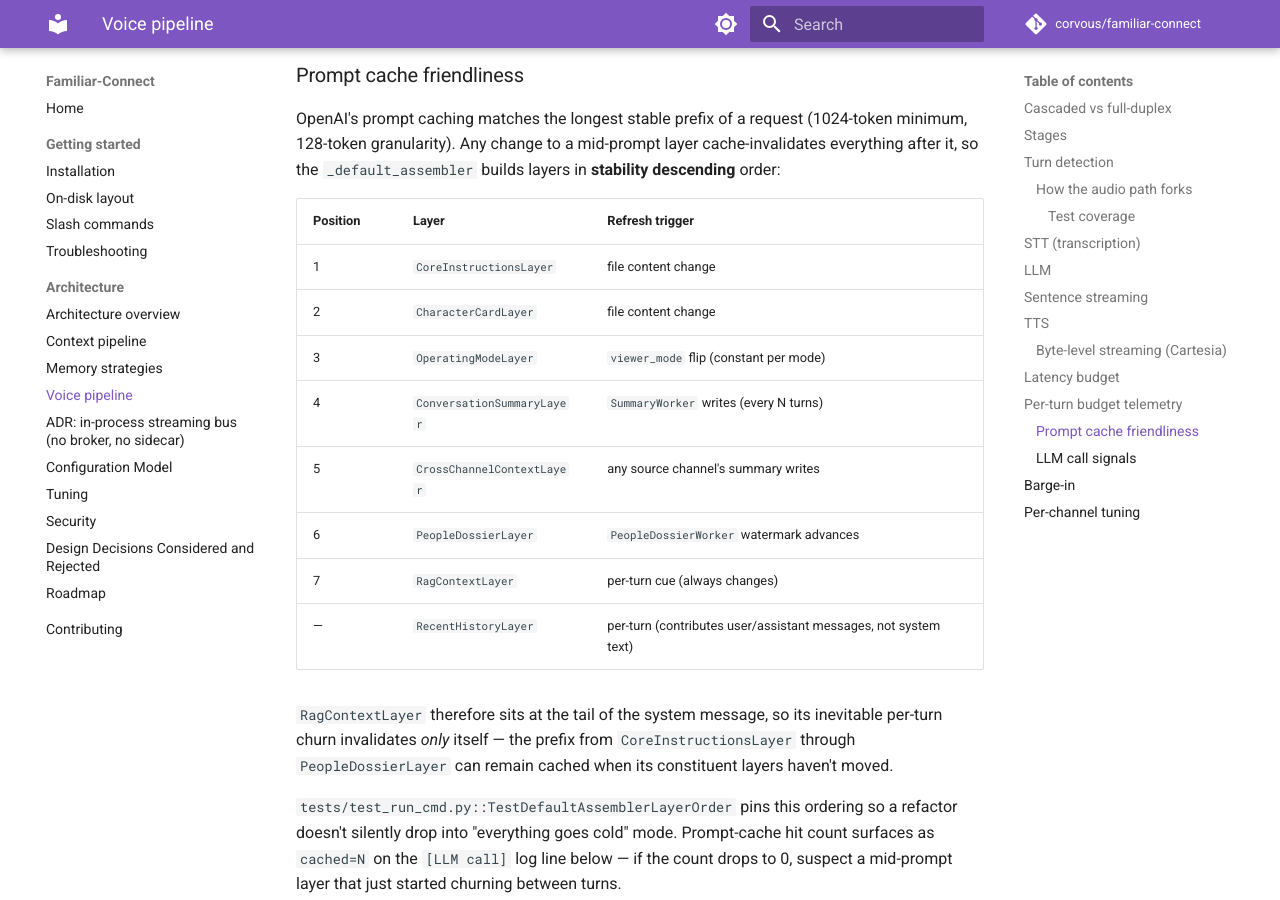
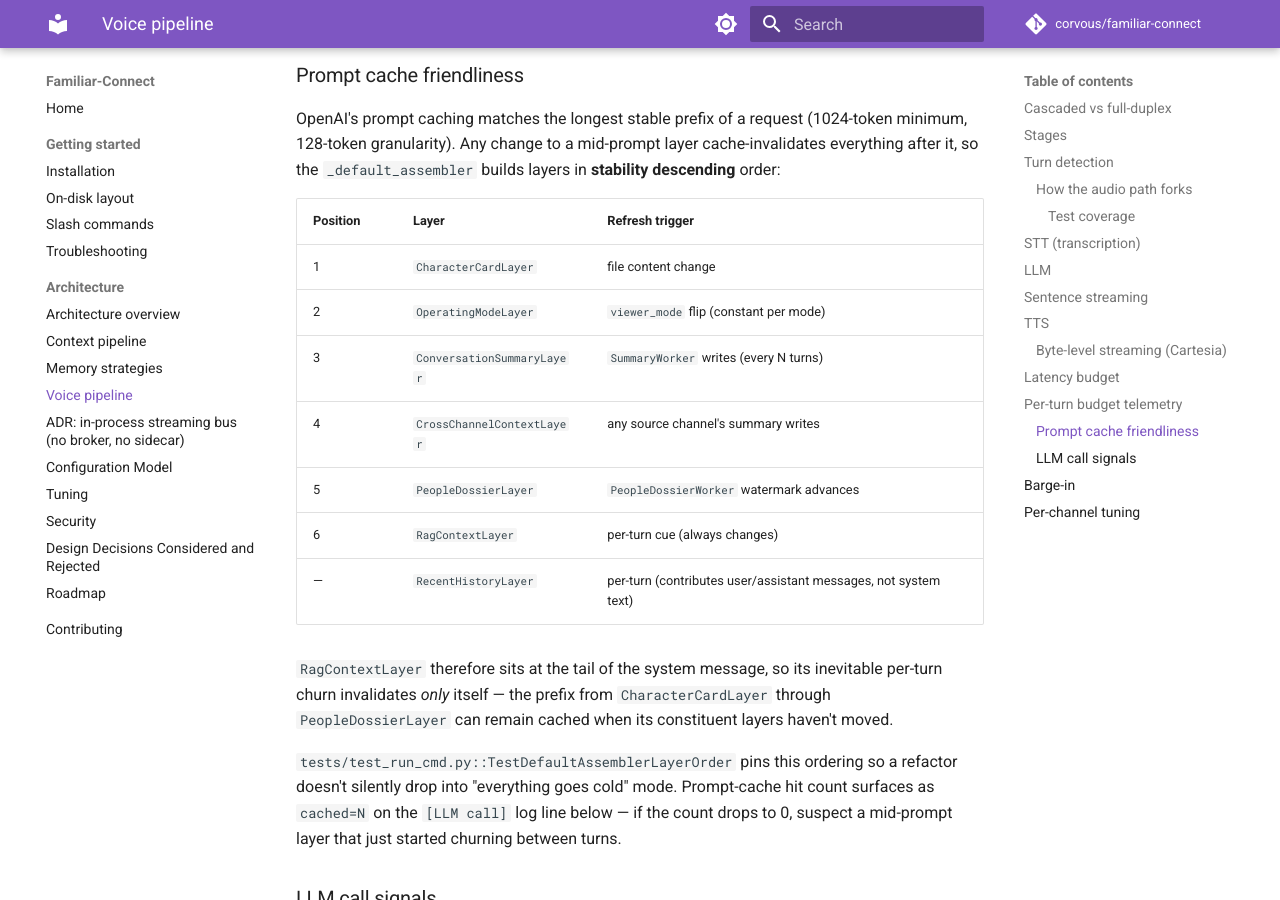
Before and after one commit to CorVous/Familiar-Connect, an MkDocs documentation site: the page built from docs/architecture/voice-pipeline.md, in a window 1280 px wide and 900 px high, scrolled down 7360 px. Built offline with MkDocs 1.6.1 and Material for MkDocs 9.7.7, drawn with Linux system fonts in a browser that asks for light colours; comment, search, counter and statistics services are not loaded.

Commit message:
Fold core_instructions.md into character.md
Drop the always-on shared `_default/core_instructions.md` and the
`CoreInstructionsLayer` that loaded it; persona and operational
essentials (silence token, first-person, conciseness) now live in
one per-familiar `character.md`. The UI configurator no longer needs
a separate "Core Instructions" field alongside the character card.

The bare-minimum starter ships at `data/familiars/_default/character.md`
and rides along with the existing `cp -r data/familiars/_default …`
bootstrap path.

https://claude.ai/code/session_01Kw7a3uFz3BqVYVdz6DYETn

```diff
--- a/docs/architecture/voice-pipeline.md
+++ b/docs/architecture/voice-pipeline.md
@@ -345,18 +345,17 @@ mid-prompt layer cache-invalidates everything after it, so the
 
 | Position | Layer | Refresh trigger |
 |---|---|---|
-| 1 | `CoreInstructionsLayer` | file content change |
-| 2 | `CharacterCardLayer` | file content change |
-| 3 | `OperatingModeLayer` | `viewer_mode` flip (constant per mode) |
-| 4 | `ConversationSummaryLayer` | `SummaryWorker` writes (every N turns) |
-| 5 | `CrossChannelContextLayer` | any source channel's summary writes |
-| 6 | `PeopleDossierLayer` | `PeopleDossierWorker` watermark advances |
-| 7 | `RagContextLayer` | per-turn cue (always changes) |
+| 1 | `CharacterCardLayer` | file content change |
+| 2 | `OperatingModeLayer` | `viewer_mode` flip (constant per mode) |
+| 3 | `ConversationSummaryLayer` | `SummaryWorker` writes (every N turns) |
+| 4 | `CrossChannelContextLayer` | any source channel's summary writes |
+| 5 | `PeopleDossierLayer` | `PeopleDossierWorker` watermark advances |
+| 6 | `RagContextLayer` | per-turn cue (always changes) |
 | — | `RecentHistoryLayer` | per-turn (contributes user/assistant messages, not system text) |
 
 `RagContextLayer` therefore sits at the tail of the system message,
 so its inevitable per-turn churn invalidates *only* itself — the
-prefix from `CoreInstructionsLayer` through `PeopleDossierLayer` can
+prefix from `CharacterCardLayer` through `PeopleDossierLayer` can
 remain cached when its constituent layers haven't moved.
 
 `tests/test_run_cmd.py::TestDefaultAssemblerLayerOrder` pins this
```
Also changed, not shown: data/familiars/_default/character.md (added, +11 -0 lines), data/familiars/_default/core_instructions.md (deleted, +0 -10 lines), docs/architecture/context-pipeline.md (+2 -4 lines), docs/architecture/decisions.md (+1 -1 lines), docs/architecture/memory-strategies.md (+3 -3 lines), docs/architecture/overview.md (+1 -1 lines), 12 other files.
